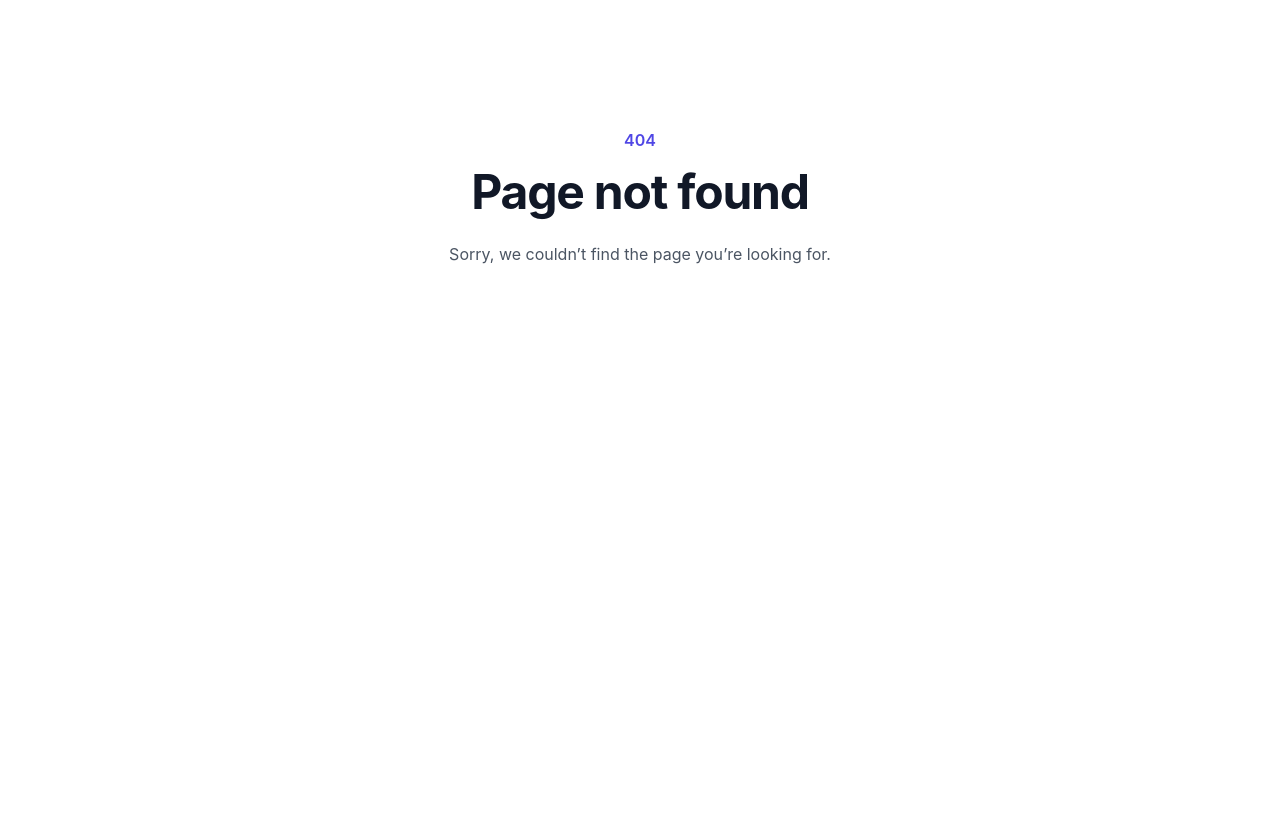
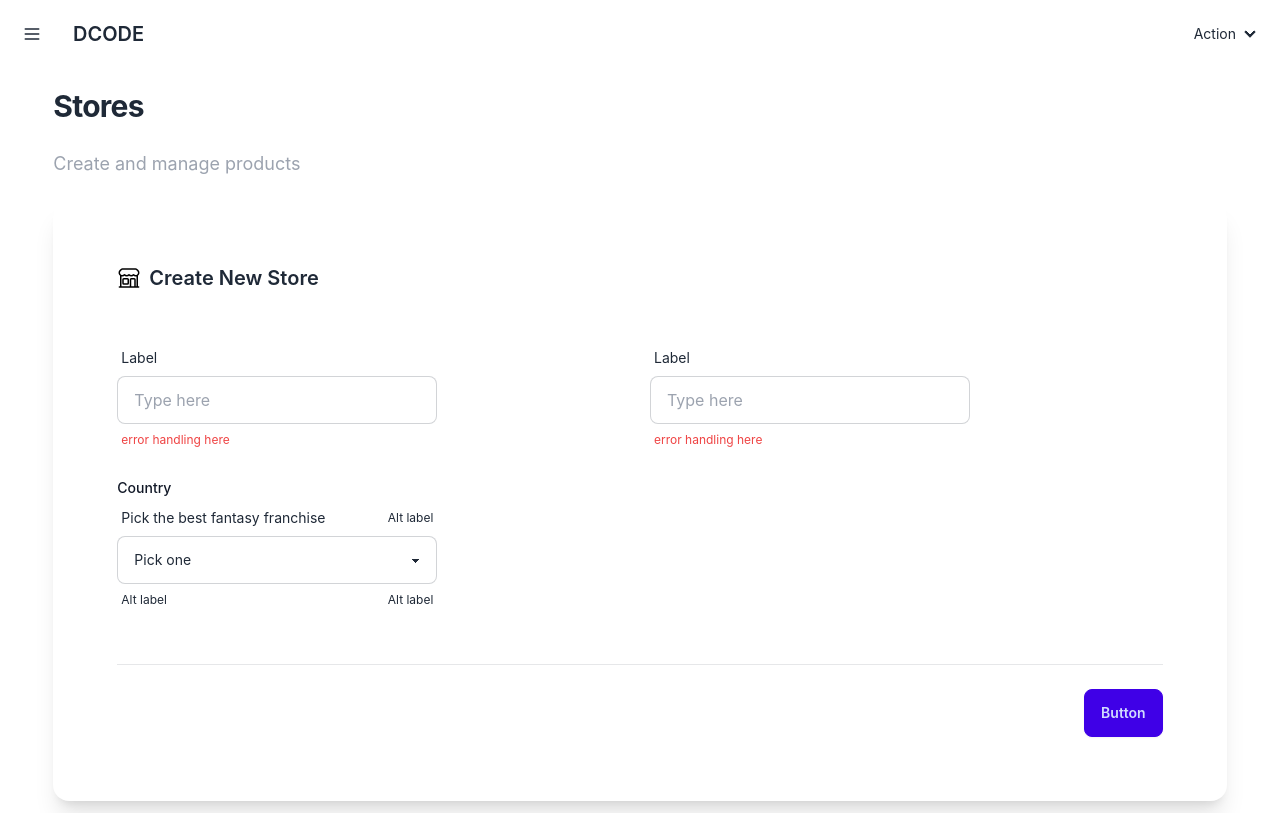
Before and after one commit to nhardbalansag/dcode-pos-portal, a React (Create React App) app: page /portal/stores/add-store in a window 1280 px wide. Before the commit this address had no page. Built offline with nearby package versions, Linux system fonts and the light colour scheme.

Commit message:
add update for creating stores

```diff
--- /dev/null
+++ b/src/icons/IconStore.js
@@ -0,0 +1,9 @@
+import React from 'react'
+
+export default function IconStore({classname = 'text-red-800'}) {
+  return (
+    <svg xmlns="http://www.w3.org/2000/svg" fill="none" viewBox="0 0 24 24" strokeWidth="1.5" stroke="currentColor" className={`w-6 h-6 ${classname}`}>
+      <path strokeLinecap="round" strokeLinejoin="round" d="M13.5 21v-7.5a.75.75 0 0 1 .75-.75h3a.75.75 0 0 1 .75.75V21m-4.5 0H2.36m11.14 0H18m0 0h3.64m-1.39 0V9.349M3.75 21V9.349m0 0a3.001 3.001 0 0 0 3.75-.615A2.993 2.993 0 0 0 9.75 9.75c.896 0 1.7-.393 2.25-1.016a2.993 2.993 0 0 0 2.25 1.016c.896 0 1.7-.393 2.25-1.015a3.001 3.001 0 0 0 3.75.614m-16.5 0a3.004 3.004 0 0 1-.621-4.72l1.189-1.19A1.5 1.5 0 0 1 5.378 3h13.243a1.5 1.5 0 0 1 1.06.44l1.19 1.189a3 3 0 0 1-.621 4.72M6.75 18h3.75a.75.75 0 0 0 .75-.75V13.5a.75.75 0 0 0-.75-.75H6.75a.75.75 0 0 0-.75.75v3.75c0 .414.336.75.75.75Z" />
+    </svg>
+  )
+}
--- a/src/icons/_index.js
+++ b/src/icons/_index.js
@@ -8,6 +8,7 @@ import IconTrashCan from './IconTrashCan';
 import IconEdit from './IconEdit'
 import IconCancel from "./IconCancel";
 import IconShoppingBag from "./IconShoppingBag";
+import IconStore from "./IconStore";
 
 
 // https://heroicons.com/
@@ -22,5 +23,6 @@ export {
     IconTrashCan,
     IconEdit,
     IconCancel,
-    IconShoppingBag
+    IconShoppingBag,
+    IconStore
 }
--- a/src/pages/main/index.js
+++ b/src/pages/main/index.js
@@ -29,7 +29,6 @@ const MainIndex = () => {
             <ul className="min-h-full p-4 menu w-80 bg-base-200 text-base-content">
               {/* Sidebar content here */}
               <DrawerItemComp route='/portal' itemTitle='dashboard'/>
-              <DrawerItemComp route='/portal/products' itemTitle='products'/>
               <DrawerItemComp
               route='/portal/products'
               itemTitle='products'
--- /dev/null
+++ b/src/pages/main/store-pages/add-store.js
@@ -0,0 +1,60 @@
+import React from 'react'
+
+import {
+  InputComp,
+  SelectComp,
+  ButtonComp,
+  CardComp
+} from '../../../components/_index'
+
+import {
+  IconStore,
+  IconShoppingBag
+} from '../../../icons/_index'
+
+const AddStore = () => {
+
+  const _title = () =>{
+    return(
+      <div className='flex flex-row items-center justify-between w-full'>
+        <div className='flex flex-row items-center'>
+          <IconStore classname='text-black'/>
+          <p className='ml-2'>Create New Store</p>
+        </div>
+      </div>
+    )
+  }
+
+  return (
+    <div>
+      <CardComp title={_title()} width='p-8 mb-3 w-full shadow-xl'>
+        <form>
+          <div class="space-y-12">
+            <div class="border-b border-gray-900/10 pb-12">
+              <div class="mt-10 gap-5 grid grid-cols-2">
+                <div>
+                  <InputComp/>
+                </div>
+
+                <div>
+                  <InputComp/>
+                </div>
+
+                <div >
+                  <label for="country" class="block text-sm font-medium leading-6 text-gray-900">Country</label>
+                  <SelectComp/>
+                </div>
+              </div>
+            </div>
+          </div>
+
+          <div class="mt-6 flex items-center justify-end gap-x-6">
+            <ButtonComp/>
+          </div>
+        </form>
+      </CardComp>
+    </div>
+  )
+}
+
+export default AddStore
--- /dev/null
+++ b/src/pages/main/store-pages/store-index.js
@@ -0,0 +1,31 @@
+import React from 'react'
+
+import {
+    Outlet,
+    useLocation
+} from "react-router-dom";
+
+import {
+    IconMinusSwapOff,
+    IconCancel
+} from '../../../icons/_index'
+
+import {
+    ButtonComp
+} from '../../../components/_index'
+
+const StoreIndex = () => {
+  return (
+    <div>
+        <div className="flex flex-row justify-between mx-auto my-5 lg:mx-0">
+          <div>
+            <h2 className="text-3xl font-bold tracking-tight text-dark">Stores</h2>
+            <p className="mt-6 text-lg leading-8 text-gray-400">Create and manage products</p>
+          </div>
+        </div>
+        <Outlet />
+    </div>
+  )
+}
+
+export default StoreIndex
--- /dev/null
+++ b/src/pages/main/store-pages/stores.js
@@ -0,0 +1,59 @@
+import React from 'react'
+
+import { Link } from "react-router-dom";
+
+import {
+  CardComp,
+  ButtonComp,
+  DonutChart,
+  DaisyTable
+} from '../../../components/_index'
+
+import {
+  IconTableList,
+  IconMinusSwapOff,
+  IconTrashCan,
+  IconEdit
+} from '../../../icons/_index'
+
+const Stores = () => {
+
+  const _title = () =>{
+    return(
+      <div className='flex flex-row items-center justify-between w-full'>
+        <div className='flex flex-row items-center'>
+          <IconTableList/>
+          <p className='ml-2'>Store List</p>
+        </div>
+        <div>
+          <Link to={'add-store'}>
+            <ButtonComp title={<><IconMinusSwapOff classname='text-white'/> <p className='text-white'>Add Store</p></>} className='bg-green-800'/>
+          </Link>
+        </div>
+      </div>
+    )
+  }
+
+  return (
+    <div>
+        <div className='p-3 my-5 shadow-lg'>
+          <CardComp
+            width='w-full'
+            title={_title()}
+            children={
+              <DaisyTable
+                enableButton={true}
+                actionContent={
+                  <>
+                    <ButtonComp title={<IconEdit classname='text-white'/>} className='bg-blue-700'/>
+                    <ButtonComp title={<IconTrashCan classname='text-white'/>} className='bg-red-700 '/>
+                  </>
+                }/>
+              }
+          />
+        </div>
+    </div>
+  )
+}
+
+export default Stores
--- a/src/pages/main/stores.js
+++ /dev/null
@@ -1,9 +0,0 @@
-import React from 'react'
-
-const StoresPage = () => {
-  return (
-    <div>stores</div>
-  )
-}
-
-export default StoresPage
--- a/src/routes/routes.js
+++ b/src/routes/routes.js
@@ -9,7 +9,6 @@ import {
     Products,
     NotFound,
     DashboardPage,
-    StoresPage,
     CrewPage,
     ExpensesPage,
     PaymentPage,
@@ -19,7 +18,10 @@ import {
     ProductIndex,
     CategoryIndex,
     Categories,
-    AddProductCategory
+    AddProductCategory,
+    StoreIndex,
+    AddStore,
+    Stores
 } from '../pages/_index'
 
 const router = createBrowserRouter([
@@ -68,7 +70,17 @@ const router = createBrowserRouter([
             },
             {
                 path: "stores",
-                element: <StoresPage />,
+                Component: StoreIndex,
+                children:[
+                    {
+                        path:"",
+                        element: <Stores/>
+                    },
+                    {
+                        path:"add-store",
+                        element: <AddStore/>,
+                    }
+                ]
             },
             {
                 path: "crews",
```
Also changed, not shown: src/pages/_index.js (+7 -3 lines).
